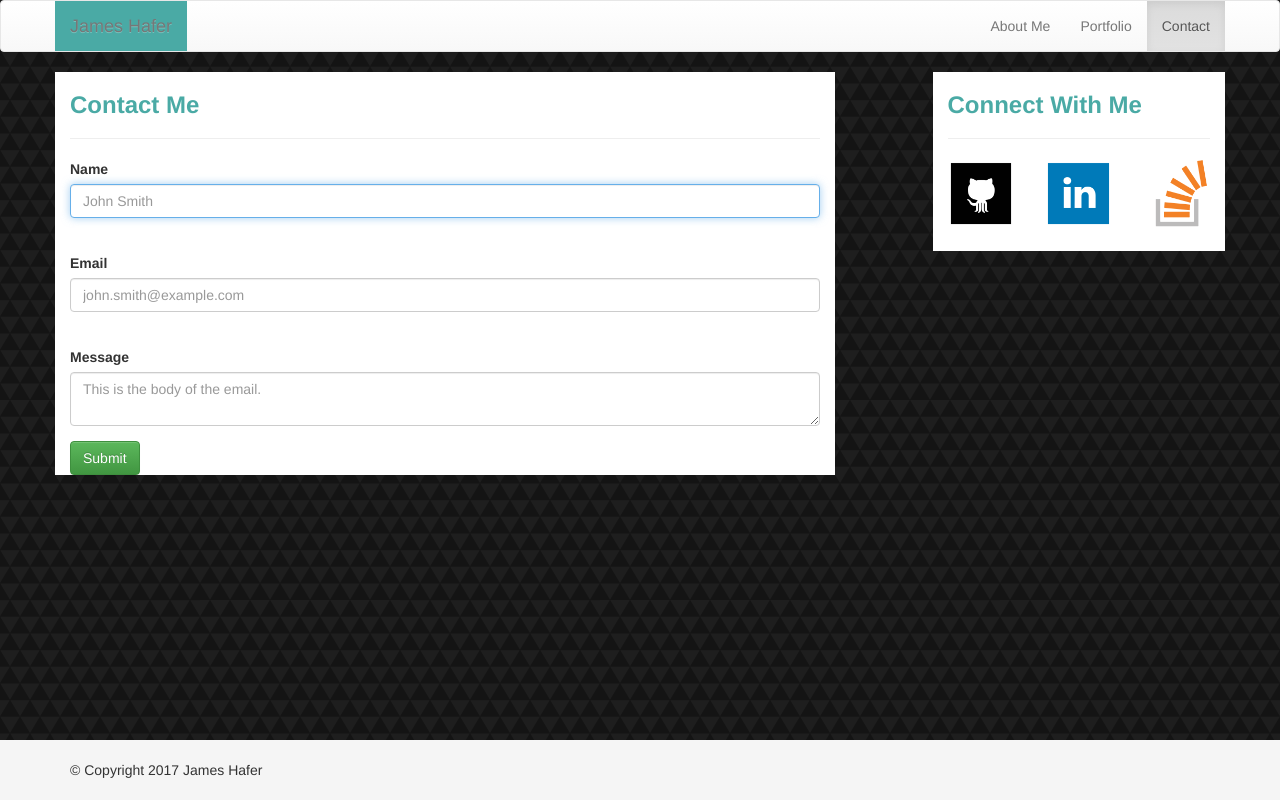
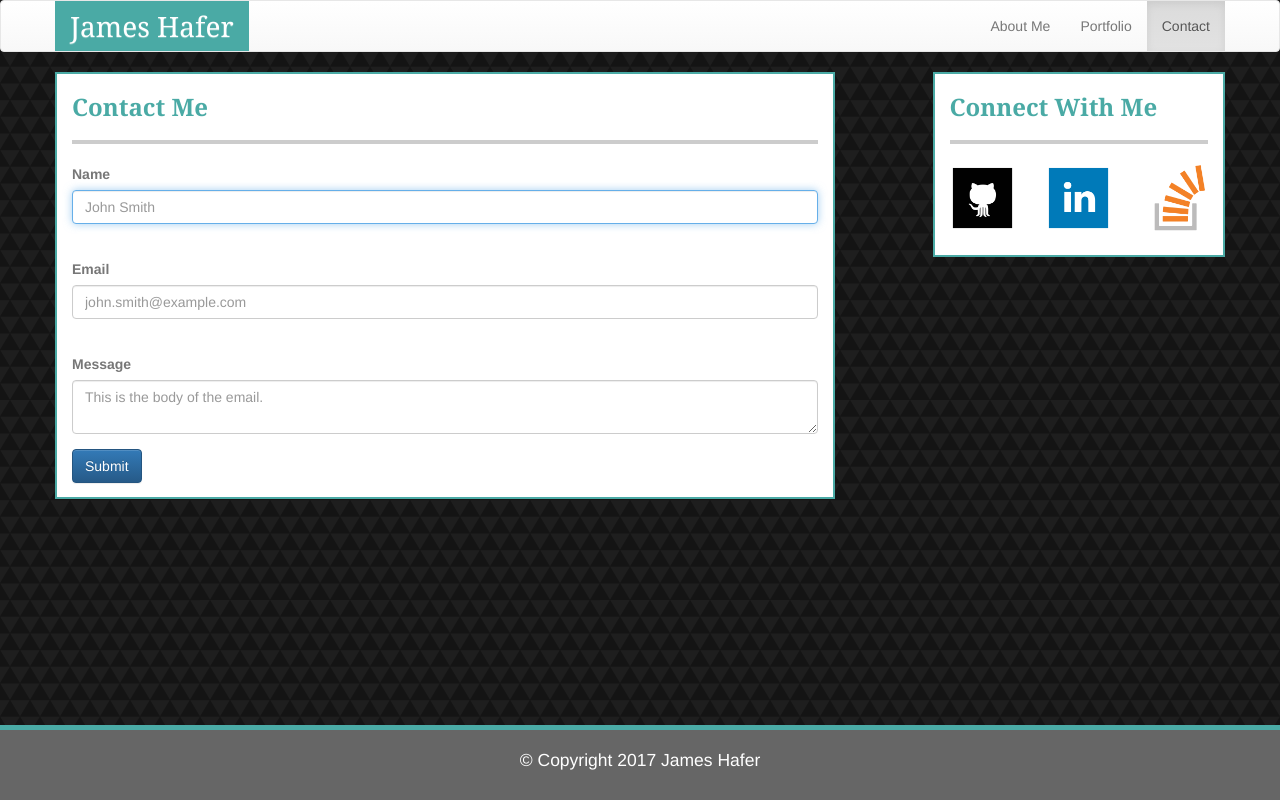
Before and after one commit to jhafer25/Bootstrap-Portfolio.github.io, a plain HTML site: page contact.html in a window 1280 px wide. Drawn offline with nearby package versions, Linux system fonts and the light colour scheme.

Commit message:
Additional styling updates

```diff
--- a/assets/css/style.css
+++ b/assets/css/style.css
@@ -3,14 +3,20 @@ html {
   min-height: 100%;
 }
 body {
-  margin-bottom: 60px; /* Margin bottom by footer height */
+  margin-bottom: 75px; /* Margin bottom by footer height */
 }
 .navbar-header{
 	background-color: #4aaaa5;
 }
+h1, h2, h3, h4, h5, h6{
+	font-family: 'Georgia', Times, Times New Roman, serif;
+}
 a.navbar-brand{
 	background-color: #4aaaa5;
-	color: #eee;
+	color: #fff !important;
+	font-size: 2em;
+	font-family: 'Georgia', Times, Times New Roman, serif;
+	text-align: center !important;
 }
 a.navbar-brand:hover{
 	background-color: #4aaaa5 !important;
@@ -39,9 +45,28 @@ img{
 }
 div.main, div.sidebar{
 	margin-bottom: 1em;
+	border: 2px solid #4aaaa5;
 }
-button{
-	padding-bottom: 1em;
+button.btn-primary{
+	margin-bottom: 1em;
+}
+.featurette-divider {
+	border: 2px solid #ccc;
+}
+.standardFont{
+	color: #777777;
+	line-height: 150%;
+}
+a.navLink:hover{
+	font-weight: bold;
+  	color: blue !important;
+}
+a.navLink:active{
+	font-weight: bold;
+  	color: orange !important;
+}
+li.liNav:hover, li.liNav:active{
+	text-decoration: underline;
 }
 .hovereffect {
 width:100%;
@@ -122,10 +147,15 @@ transform:translatey(0);
 transition-delay:.2s;
 }
 .footer {
-  position: absolute;
-  bottom: 0;
-  width: 100%;
-  height: 60px;
-  line-height: 60px;
-  background-color: #f5f5f5;
+  	position: absolute;
+  	bottom: 0;
+  	width: 100%;
+  	height: 75px;
+  	line-height: 60px;
+  	background-color: #666666;
+  	border-top: 5px solid;
+	border-color: #4aaaa5;
+	text-align: center;
+	color: #fff;
+	font-size: 1.25em;
 }
--- a/contact.html
+++ b/contact.html
@@ -1,7 +1,7 @@
 <!DOCTYPE html>
 <html>
 <head>
-	<title>About James Hafer</title>
+	<title>Contact James Hafer</title>
 	 <meta http-equiv="X-UA-Compatible" content="IE=edge"></meta>
 	 <meta name="viewport" content="width=device-width, initial-scale=1"></meta>
 
@@ -24,9 +24,9 @@
 	      		<a class="navbar-brand" href="./index.html">James Hafer</a>
 	    	</div>
 	    	<ul class="nav navbar-nav navbar-right">
-	      		<li><a href="./index.html">About Me</a></li>
-	      		<li><a href="./portfolio.html">Portfolio</a></li>
-	      		<li class="active"><a href="#">Contact</a></li>
+	      		<li class="liNav"><a href="./index.html" class="navLink">About Me</a></li>
+	      		<li class="liNav"><a href="./portfolio.html" class="navLink">Portfolio</a></li>
+	      		<li class="active liNav"><a href="#" class="navLink">Contact</a></li>
 	    	</ul>
 	  	</div>
 	</nav>
@@ -41,19 +41,19 @@
 		            <div class="form">
 						<form>
 							<div class="form-group">
-							  	<label>Name</label>
+							  	<label class="standardFont">Name</label>
 							  	<input class="form-control" type="text" placeholder="John Smith" autofocus="true" /><br/>
 						  	</div>
 
 						  	<div class="form-group">
-							  	<label>Email</label>
+							  	<label class="standardFont">Email</label>
 							  	<input class="form-control" type="email" placeholder="john.smith@example.com"/><br/>
 							</div>
 							<div class="form-group">
-							    <label>Message</label>
+							    <label class="standardFont">Message</label>
 							    <textarea class="form-control" placeholder="This is the body of the email."></textarea>
 							</div>
-						  	<button class="btn btn-success" type="button">Submit</button>
+						  	<button class="btn btn-primary" type="button">Submit</button>
 						</form>
 					</div>
 				</div>
```
Also changed, not shown: index.html (+3 -3 lines), portfolio.html (+4 -4 lines).
